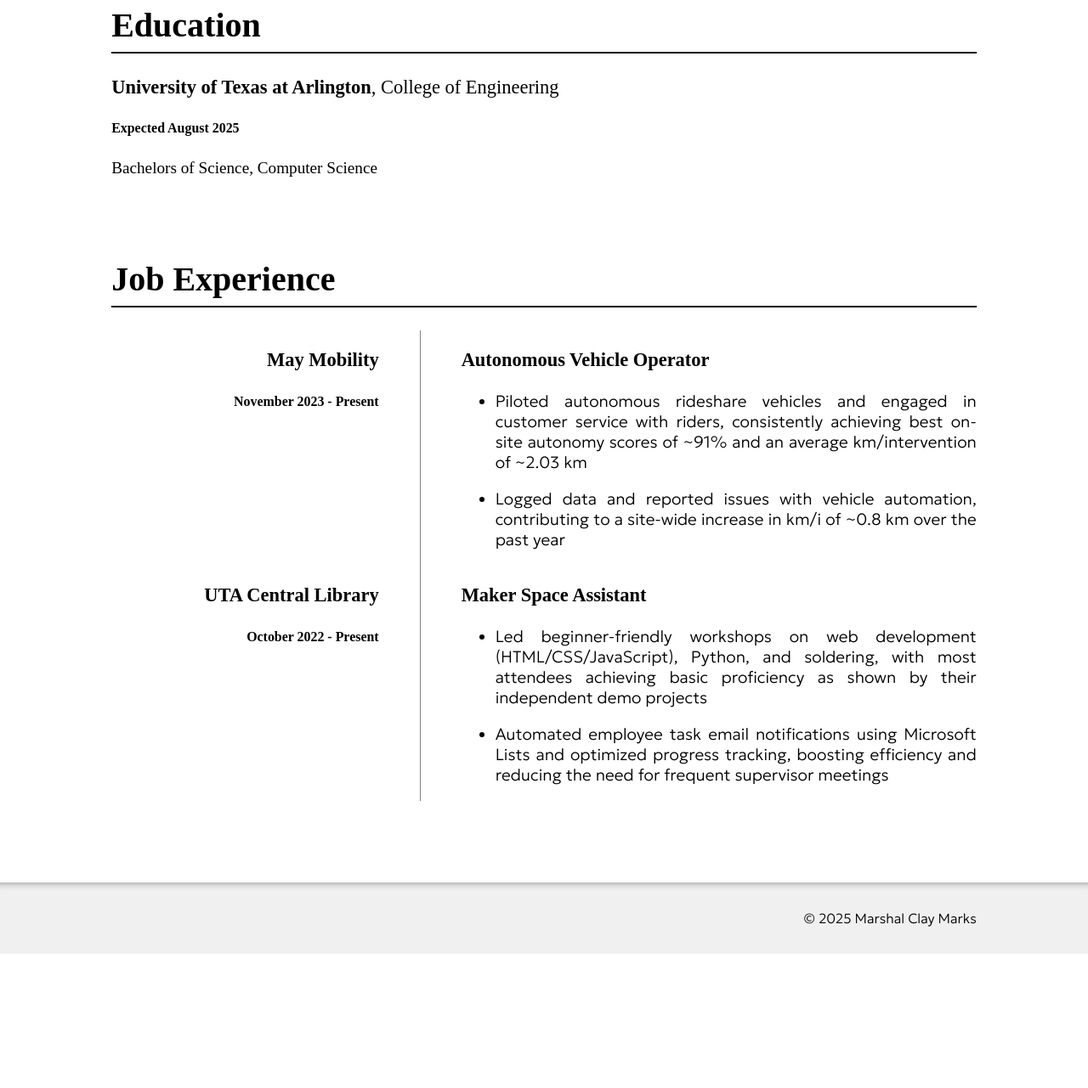
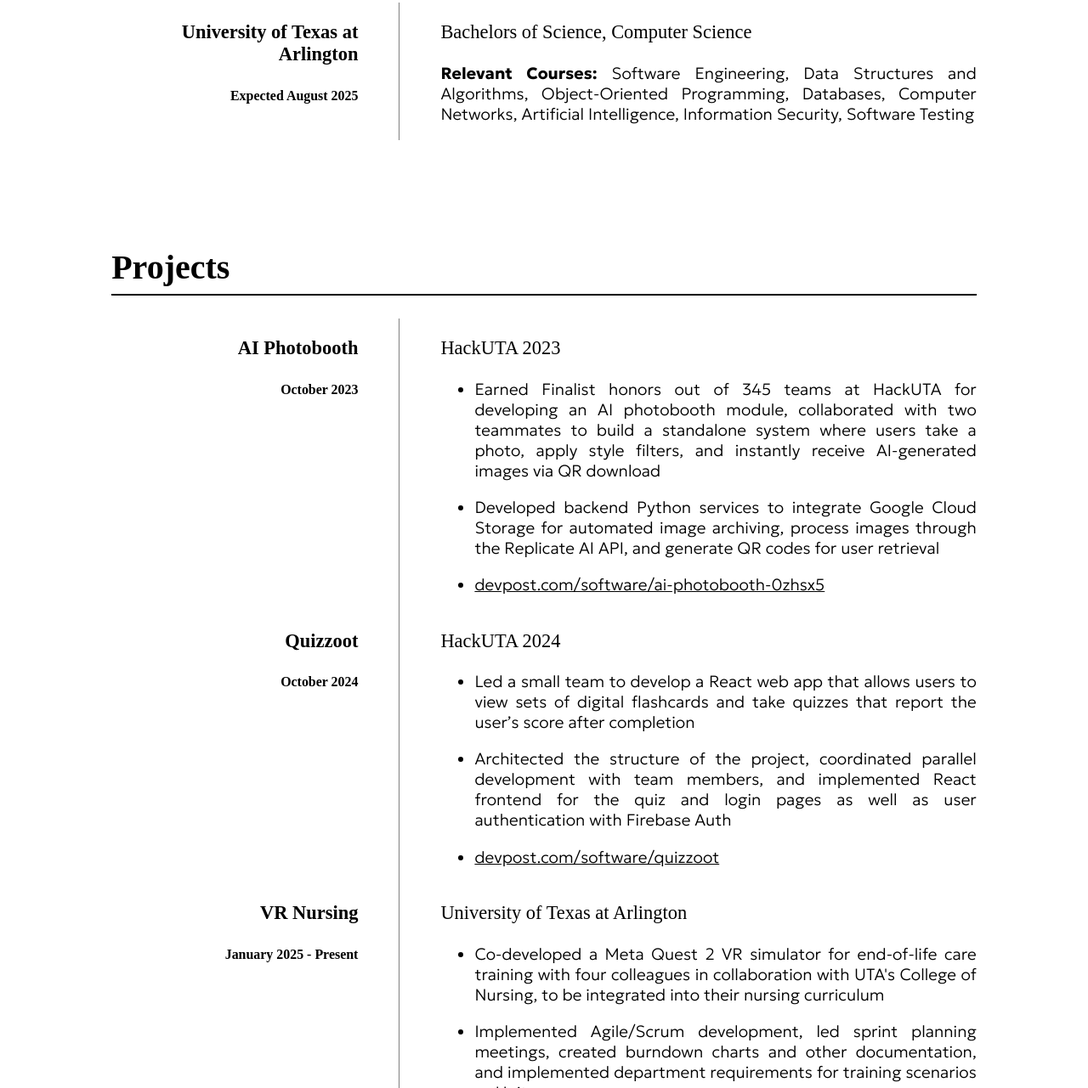
Before and after one commit to MarshalMarks/resume, a plain HTML site: page index.html in a window 1280 px wide. Shown: the part 1519-2800 px from the top of the page at 85% size. Before the commit the page ends 2642 px from the top, so only its background shows below. Drawn offline with Linux system fonts and the light colour scheme; a web font is replaced by a local one.

Commit message:
Changed website layout, made spacing more consistent, added projects section

```diff
--- a/index.html
+++ b/index.html
@@ -8,12 +8,15 @@
     </head>
     <body>
         <div id="bodyContainer">
-            <div id="titleSection">
+            <div id="titleSection" class="sidePadding">
                 <div id="titleTopDiv"></div>
                 <h1>Hi! My name is Clay Marks.<br><br>I am a Computer Science student, currently working at the UTA Central Library's <a href="https://libraries.uta.edu/services/studios">CREAT Studio</a>.</h1>
                 <div id="titleBottomDiv"></div>
             </div>
-            <div id="aboutSection">
+            <div id="infoContainer">
+
+                <!-- About section -->
+                <div id="aboutSection" class="sidePadding topPadding">
                     <div><img style="width:100%" src="resources/claymarks.jpg"/></div>
                     <div id="biography">
                         <h2>Biography</h2>
@@ -33,13 +36,70 @@
                         </p>
                     </div>
                 </div>
-            <div class="listSection">
+
+                <!-- Education section -->
+                <div class="listSection sidePadding topPadding">
                     <h1>Education</h1>
-                <h3 style="font-weight:normal"><b>University of Texas at Arlington</b>, College of Engineering</h3>
+                    <div class="listItemGrid">
+                        <div class="listItemTitle">
+                            <h3>University of Texas at Arlington</h3>
                             <h5>Expected August 2025</h5>
-                <h4 style="font-weight:normal">Bachelors of Science, Computer Science</h4>
                         </div>
-            <div class="listSection">
+                        <div class="listItemBody">
+                            <h3>Bachelors of Science, Computer Science</h3>
+                            <p><b>Relevant Courses:</b> Software Engineering, Data Structures and Algorithms, Object-Oriented Programming, Databases, Computer Networks, Artificial Intelligence, Information Security, Software Testing</p>
+                        </div>
+                    </div>
+                </div>
+
+                <!-- Projects section -->
+                <div class="listSection sidePadding topPadding bottomPadding">
+                    <h1>Projects</h1>
+                    <div class="listItemGrid">
+                        <div class="listItemTitle">
+                            <h3>AI Photobooth</h3>
+                            <h5>October 2023</h5>
+                        </div>
+                        <div class="listItemBody">
+                            <h3>HackUTA 2023</h3>
+                            <ul>
+                                <li><p>Earned Finalist honors out of 345 teams at HackUTA for developing an AI photobooth module, collaborated with two teammates to build a standalone system where users take a photo, apply style filters, and instantly receive AI-generated images via QR download</p></li>
+                                <li><p>Developed backend Python services to integrate Google Cloud Storage for automated image archiving, process images through the Replicate AI API, and generate QR codes for user retrieval</p></li>
+                                <li><p><a href="https://devpost.com/software/ai-photobooth-0zhsx5">devpost.com/software/ai-photobooth-0zhsx5</a></p></li>
+                            </ul>
+                        </div>
+                    </div>
+                    <div class="listItemGrid">
+                        <div class="listItemTitle">
+                            <h3>Quizzoot</h3>
+                            <h5>October 2024</h5>
+                        </div>
+                        <div class="listItemBody">
+                            <h3>HackUTA 2024</h3>
+                            <ul>
+                                <li><p>Led a small team to develop a React web app that allows users to view sets of digital flashcards and take quizzes that report the user’s score after completion</p></li>
+                                <li><p>Architected the structure of the project, coordinated parallel development with team members, and implemented React frontend for the quiz and login pages as well as user authentication with Firebase Auth</p></li>
+                                <li><p><a href="https://devpost.com/software/quizzoot">devpost.com/software/quizzoot</a></p></li>
+                            </ul>
+                        </div>
+                    </div>
+                    <div class="listItemGrid">
+                        <div class="listItemTitle">
+                            <h3>VR Nursing</h3>
+                            <h5>January 2025 - Present</h5>
+                        </div>
+                        <div class="listItemBody">
+                            <h3>University of Texas at Arlington</h3>
+                            <ul>
+                                <li><p>Co-developed a Meta Quest 2 VR simulator for end-of-life care training with four colleagues in collaboration with UTA's College of Nursing, to be integrated into their nursing curriculum</p></li>
+                                <li><p>Implemented Agile/Scrum development, led sprint planning meetings, created burndown charts and other documentation, and implemented department requirements for training scenarios as Unity scenes</p></li>
+                            </ul>
+                        </div>
+                    </div>
+                </div>
+
+                <!-- Job experience section -->
+                <div class="listSection sidePadding topPadding bottomPadding">
                     <h1>Job Experience</h1>
                     <div class="listItemGrid">
                         <div class="listItemTitle">
@@ -69,8 +129,9 @@
                     </div>
                 </div>
             </div>
-        <div id="footer">
+            <div id="footer" class="sidePadding">
                 <p>© 2025 Marshal Clay Marks</p>
+            </div>
         </div>
     </body>
 </html>
--- a/style.css
+++ b/style.css
@@ -3,6 +3,7 @@
 html {
     margin: 0;
     padding: 0;
+    background-color: #f0f0f0;
 }
 
 body {
@@ -12,9 +13,9 @@
     font-weight: 200;
 }
 
-#bodyContainer {
-    padding-left: max(24vw - 11rem, 20px);
-    padding-right: max(24vw - 11rem, 20px);
+#infoContainer {
+    background-color: white;
+    box-shadow: 0px 0px 15px #c0c0c0;
 }
 
 h1 {
@@ -50,7 +51,6 @@
 }
 
 #aboutSection {
-    margin-bottom: 17rem;
     display: grid;
     grid-template-columns: 1fr 3fr 1fr;
     grid-column-gap: 6vw;
@@ -63,14 +63,12 @@
 
 #aboutSection img {
     min-width: 18rem;
-    margin-bottom: 2.5rem;
     box-shadow: 0px 2px 5px gray;
 }
 
 #biography {
     text-align: justify;
     font-size: max(0.8vw + 0.6rem, 1rem);
-    margin-bottom: 2.5rem;
 }
 
 #personalInfo {
@@ -82,15 +80,7 @@
     margin-bottom: 0rem;
 }
 
-@media (max-width: 55rem) {
-    #aboutSection {
-        grid-template-columns: 1fr;
-        margin-bottom: 6rem;
-    }
-}
-
 .listSection {
-    margin-bottom: 6rem;
     font-size: 1.2rem;
 }
 
@@ -105,7 +95,7 @@
 
 .listItemGrid {
     display: grid;
-    grid-template-columns: 1fr 1.8fr;
+    grid-template-columns: 1fr 2fr;
 }
 
 .listItemTitle {
@@ -116,6 +106,10 @@
 
 .listItemBody {
     padding-left: 3rem;
+}
+
+.listItemBody h3 {
+    font-weight: normal;
 }
 
 .listItemBody p {
@@ -131,17 +125,48 @@
     .listItemBody {
         padding-left: 0;
         margin-bottom: 1rem;
+        margin-top: 1.2rem;
     }
     .listItemGrid {
         grid-template-columns: 1fr;
     }
+    .listItemGrid h3 {
+        margin-top: 0;
+    }
+    .listItemTitle h3 {
+        margin-bottom: .5rem;
+    }
+    .listItemGrid h5 {
+        margin-top: 0;
+        margin-bottom: .7rem;
+    }
+    #biography {
+        margin-top: 2rem;
+    }
+    #personalInfo {
+        margin-top: 1rem;
+    }
+    #aboutSection {
+        grid-template-columns: 1fr;
+        margin-bottom: 1.6rem;
+    }
 }
 
 #footer {
-    padding-right: max(24vw - 11rem, 20px);
     padding-bottom: 1rem;
     padding-top: 1rem;
     text-align: right;
-    background-color: #f0f0f0;
-    box-shadow: inset 0px 10px 10px -10px gray;
 }
+
+.sidePadding {
+    padding-right: max(24vw - 11rem, 20px);
+    padding-left: max(24vw - 11rem, 20px);
+}
+
+.topPadding {
+    padding-top: max(14vw - 5rem, 20px);
+}
+
+.bottomPadding {
+    padding-bottom: max(14vw - 5rem, 20px);
+}
```
Lines whose indentation alone changed are shown as unchanged.
